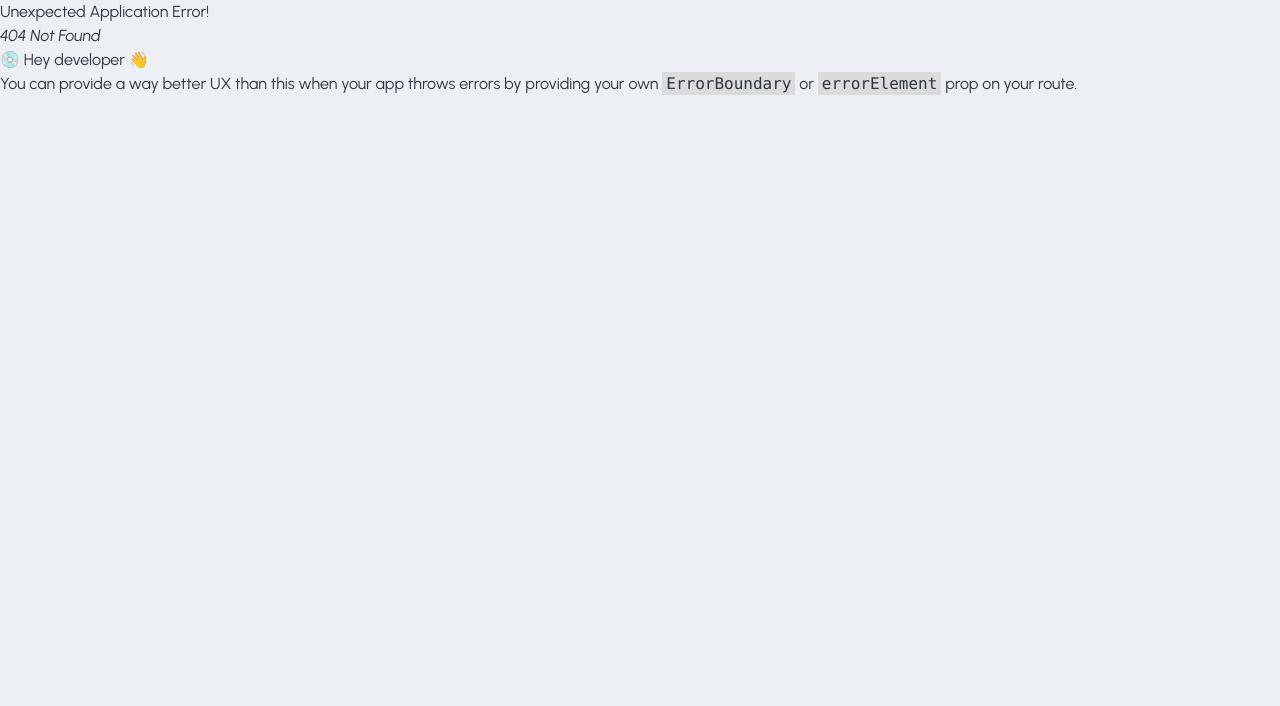
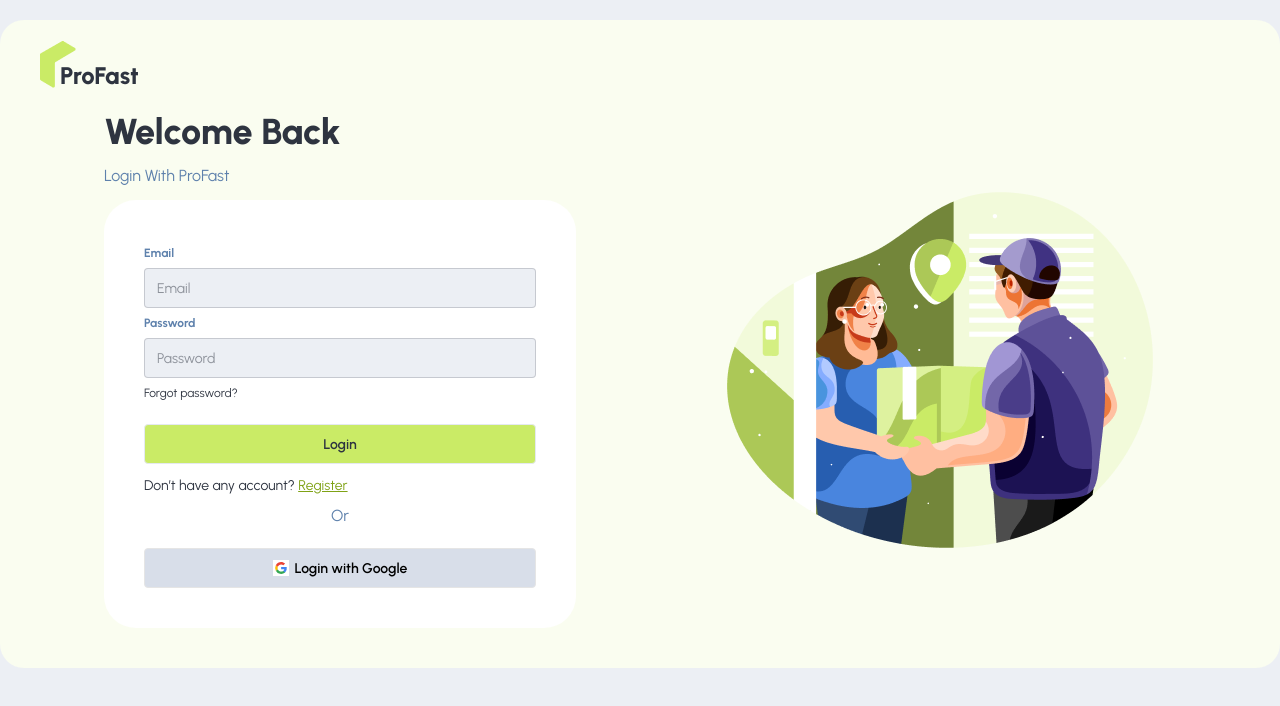
Before and after one commit to tanvir-hasan-code/Pro-First-Client, a React (Vite) app: page /login in a window 1280 px wide. Before the commit this address had no page. Shown: the top 706 px of the page. Built offline with nearby package versions, Linux system fonts and the light colour scheme.

Commit message:
AuthLayout Login and Register page Create

```diff
--- a/package.json
+++ b/package.json
@@ -17,6 +17,7 @@
     "react": "^19.1.1",
     "react-dom": "^19.1.1",
     "react-fast-marquee": "^1.6.5",
+    "react-hook-form": "^7.63.0",
     "react-icons": "^5.5.0",
     "react-responsive-carousel": "^3.2.23",
     "react-router": "^7.9.1",
--- /dev/null
+++ b/src/Auth/AuthenticationPage/Login/Login.jsx
@@ -0,0 +1,33 @@
+import React from "react";
+import { Link } from "react-router";
+import GoogleLogin from "../LoginWithGoogle/GoogleLogin";
+
+const Login = () => {
+  return (
+    <section className=" lg:px-16 ">
+      <div className="mx-auto">
+        <h1 className="font-extrabold text-3xl text-center md:text-start lg:text-4xl">Welcome Back </h1>
+        <p className="text-primary text-center md:text-start my-1 lg:my-3">Login With ProFast</p>
+        <form action="" className=" bg-white  px-3 py-2 md:p-4 lg:p-10 rounded-4xl">
+          <fieldset className="fieldset">
+            <label className="label text-primary font-bold">Email</label>
+            <input type="email" className="input w-full" placeholder="Email" />
+            <label className="label text-primary font-bold">Password</label>
+            <input type="password" className="input w-full" placeholder="Password" />
+            <div>
+              <a className="link link-hover">Forgot password?</a>
+            </div>
+            <button className="btn  bg-[#CAEB66] mt-4 w-full">Login</button>
+          </fieldset>
+			  <p className="text-sm my-2">Don’t have any account? <Link className="text-[#7fa215] link" to={'/register'}>Register</Link></p>
+				  <p className="text-center text-primary">Or</p>
+				  <div className="flex justify-center mt-5 ">
+					  <GoogleLogin/>
+				  </div>
+			  </form>
+      </div>
+    </section>
+  );
+};
+
+export default Login;
--- /dev/null
+++ b/src/Auth/AuthenticationPage/LoginWithGoogle/GoogleLogin.jsx
@@ -0,0 +1,40 @@
+import React from "react";
+
+const GoogleLogin = () => {
+  return (
+    <div className="w-full ">
+      <button className="btn bg-base-300 w-full text-black border-[#e5e5e5]">
+        <svg
+          aria-label="Google logo"
+          width="16"
+          height="16"
+          xmlns="http://www.w3.org/2000/svg"
+          viewBox="0 0 512 512"
+        >
+          <g>
+            <path d="m0 0H512V512H0" fill="#fff"></path>
+            <path
+              fill="#34a853"
+              d="M153 292c30 82 118 95 171 60h62v48A192 192 0 0190 341"
+            ></path>
+            <path
+              fill="#4285f4"
+              d="m386 400a140 175 0 0053-179H260v74h102q-7 37-38 57"
+            ></path>
+            <path
+              fill="#fbbc02"
+              d="m90 341a208 200 0 010-171l63 49q-12 37 0 73"
+            ></path>
+            <path
+              fill="#ea4335"
+              d="m153 219c22-69 116-109 179-50l55-54c-78-75-230-72-297 55"
+            ></path>
+          </g>
+        </svg>
+        Login with Google
+      </button>
+    </div>
+  );
+};
+
+export default GoogleLogin;
--- /dev/null
+++ b/src/Auth/AuthenticationPage/Register/Register.jsx
@@ -0,0 +1,11 @@
+import React from 'react';
+
+const Register = () => {
+	return (
+		<div>
+			<h1>Hello from Register</h1>
+		</div>
+	);
+};
+
+export default Register;
--- a/src/Pages/Home/Home/Home.jsx
+++ b/src/Pages/Home/Home/Home.jsx
@@ -7,6 +7,7 @@ import SalesTeamSection from '../../HomeComponents/SalesTeamSection/SalesTeamSec
 import FeatureCards from '../../HomeComponents/FeatureCard/FeatureCard';
 import MerchantCard from '../../HomeComponents/MerchantSection/MerchantCard';
 import CustomersSaying from '../../HomeComponents/CustomersSayingSection/CustomersSaying';
+import FAQ from '../../HomeComponents/FAQSection/FAQ';
 
 const Home = () => {
 	useTitle("Home")
@@ -18,7 +19,8 @@ const Home = () => {
 			<SalesTeamSection />
 			<FeatureCards />
 			<MerchantCard/>
-			<CustomersSaying/>
+			<CustomersSaying />
+			<FAQ/>
 		</div>
 	);
 };
--- a/src/Pages/HomeComponents/CustomersSayingSection/CustomersSaying.jsx
+++ b/src/Pages/HomeComponents/CustomersSayingSection/CustomersSaying.jsx
@@ -1,6 +1,5 @@
 import React from "react";
 import "swiper/css";
-import "./overFlow.css";
 import "swiper/css/pagination";
 import "swiper/css/navigation";
 import customerTop from "../../../assets/customer-top.png";
@@ -149,7 +148,7 @@ const CustomersSaying = () => {
             className="mySwiper "
           >
             {testimonials.map((t, index) => (
-              <SwiperSlide className="overflow-visible" key={index}>
+              <SwiperSlide key={index}>
                 {({ isActive }) => (
                   <div
                     className={`p-6 rounded-xl my-10 shadow-lg text-center transition-all duration-300 ${
--- /dev/null
+++ b/src/Pages/HomeComponents/FAQSection/FAQ.jsx
@@ -0,0 +1,82 @@
+import React from "react";
+import { GoArrowUpRight } from "react-icons/go";
+
+const FAQ = () => {
+  return (
+    <div className=" my-10">
+      <h1 className="text-4xl font-bold text-primary text-center">
+        Frequently Asked Question (FAQ)
+      </h1>
+      <p className="text-gray-600 text-center max-w-lg md:max-w-2xl mx-auto my-4  md:text-base text-sm">
+        Enhance posture, mobility, and well-being effortlessly with Posture Pro.
+        Achieve proper alignment, reduce pain, and strengthen your body with
+        ease!
+      </p>
+      <section className="w-11/12 mx-auto grid gap-2 lg:w-8/12">
+        <div className="collapse collapse-arrow bg-base-300 border border-white">
+          <input type="radio" name="my-accordion-2" defaultChecked />
+          <div className="collapse-title font-semibold">
+            How does this posture corrector work?
+          </div>
+          <div className="collapse-content text-sm">
+            A posture corrector works by providing support and gentle alignment
+            to your shoulders, back, and spine, encouraging you to maintain
+            proper posture throughout the day. Here’s how it typically
+            functions: A posture corrector works by providing support and gentle
+            alignment to your shoulders.
+          </div>
+        </div>
+        <div className="collapse collapse-arrow bg-base-300 border border-white">
+          <input type="radio" name="my-accordion-2" />
+          <div className="collapse-title font-semibold">
+            Is it suitable for all ages and body types?
+          </div>
+          <div className="collapse-content text-sm">
+            Yes, it’s designed to be adjustable and comfortable, making it
+            suitable for all ages and body types. Anyone can use it safely for
+            better posture and support.
+          </div>
+        </div>
+        <div className="collapse collapse-arrow bg-base-300 border border-white">
+          <input type="radio" name="my-accordion-2" />
+          <div className="collapse-title font-semibold">
+            Does it really help with back pain and posture improvement?
+          </div>
+          <div className="collapse-content text-sm">
+            Yes, it supports proper spine alignment to relieve back pain. It
+            gently trains your body to maintain a healthier posture. With
+            consistent use, many users notice reduced discomfort and improved
+            posture habits.
+          </div>
+        </div>
+        <div className="collapse collapse-arrow bg-base-300 border border-white">
+          <input type="radio" name="my-accordion-2" />
+          <div className="collapse-title font-semibold">
+            Does it have smart features like vibration alerts?
+          </div>
+          <div className="collapse-content text-sm">
+            Yes, some models come with smart features like gentle vibration
+            alerts. These alerts remind you to correct your posture whenever you
+            slouch. It helps build better posture habits effortlessly over time.
+          </div>
+        </div>
+        <div className="collapse collapse-arrow bg-base-300 border border-white">
+          <input type="radio" name="my-accordion-2" />
+          <div className="collapse-title font-semibold">
+            How will I be notified when the product is back in stock?
+          </div>
+          <div className="collapse-content text-sm">
+            You can sign up with your email or phone number on the product page.
+            We’ll send you an instant notification as soon as it’s back in
+            stock.
+          </div>
+        </div>
+		  </section>
+		  <div className="my-10">
+			  <button className="btn bg-[#CAEB66] flex gap-3 mx-auto items-center btn-primary">See More FAQ's <GoArrowUpRight className="p-1 bg-white rounded-full" size={26}/></button>
+		  </div>
+    </div>
+  );
+};
+
+export default FAQ;
--- a/src/Router/Router.jsx
+++ b/src/Router/Router.jsx
@@ -1,6 +1,9 @@
 import { createBrowserRouter } from "react-router";
 import Home from "../Pages/Home/Home/Home";
 import RootLayout from "../layouts/RootLayout";
+import Login from "../Auth/AuthenticationPage/Login/Login";
+import AuthLayout from "../layouts/AuthLayout";
+import Register from "../Auth/AuthenticationPage/Register/Register";
 
 export const router = createBrowserRouter([
   {
@@ -11,9 +14,19 @@ export const router = createBrowserRouter([
         index: true,
         Component: Home,
       },
-		{
-
-	  },
     ],
   },
+  {
+    Component: AuthLayout,
+    children: [
+      {
+        path: "login",
+        Component: Login
+      },
+      {
+        path: "register",
+        Component: Register
+      }
+    ]
+  }
 ]);
--- a/src/index.css
+++ b/src/index.css
@@ -4,7 +4,7 @@
 @plugin "daisyui";
 
 @plugin "daisyui" {
-  themes: light --default, dark, cupcake, nord, silk, night;
+  themes: all;
 }
 
 @plugin "daisyui/theme" {
--- /dev/null
+++ b/src/layouts/AuthLayout.jsx
@@ -0,0 +1,24 @@
+import React from "react";
+import { Outlet } from "react-router";
+import authImage from "../assets/authImage.png";
+import ProFastLogo from "../Pages/Shared/ProFastLogo/ProFastLogo";
+
+const AuthLayout = () => {
+  return (
+    <section className="bg-[#FAFDF0] my-3 lg:my-5 rounded-3xl px-5 md:px-10 py-5">
+      <ProFastLogo />
+      <div className="flex flex-col-reverse  items-center  md:flex-row w-full">
+        {/* Outlet Section Login Register verify Email etc Section */}
+        <section className="flex-1 my-5  w-full md:mx-auto">
+          <Outlet />
+        </section>
+        {/* Auth Image Section */}
+        <section className="flex-1 mx-auto ">
+          <img src={authImage} alt="Auth-Image" className="m-auto " />
+        </section>
+      </div>
+    </section>
+  );
+};
+
+export default AuthLayout;
```
Also changed, not shown: 1 other file (tests, documents, lock files or other folders).
